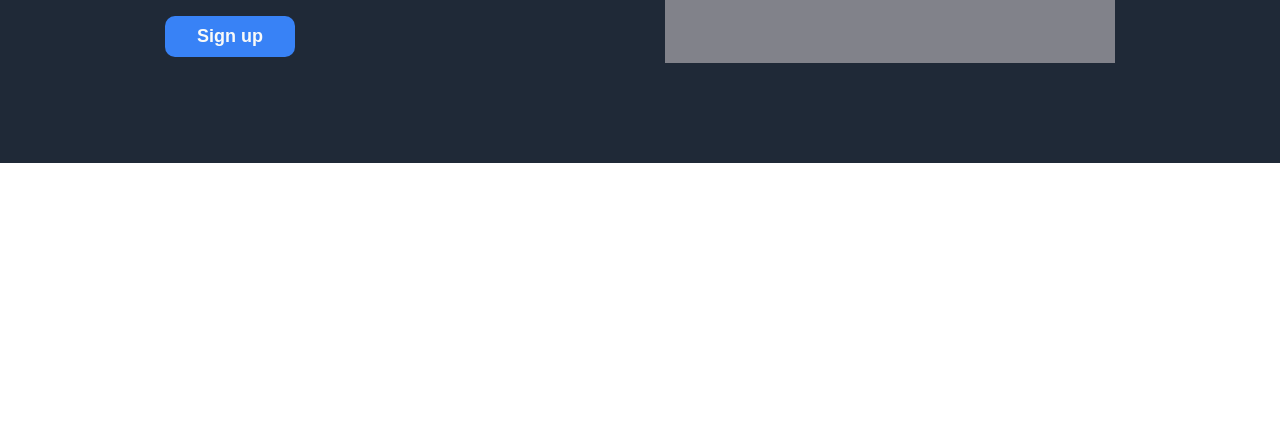
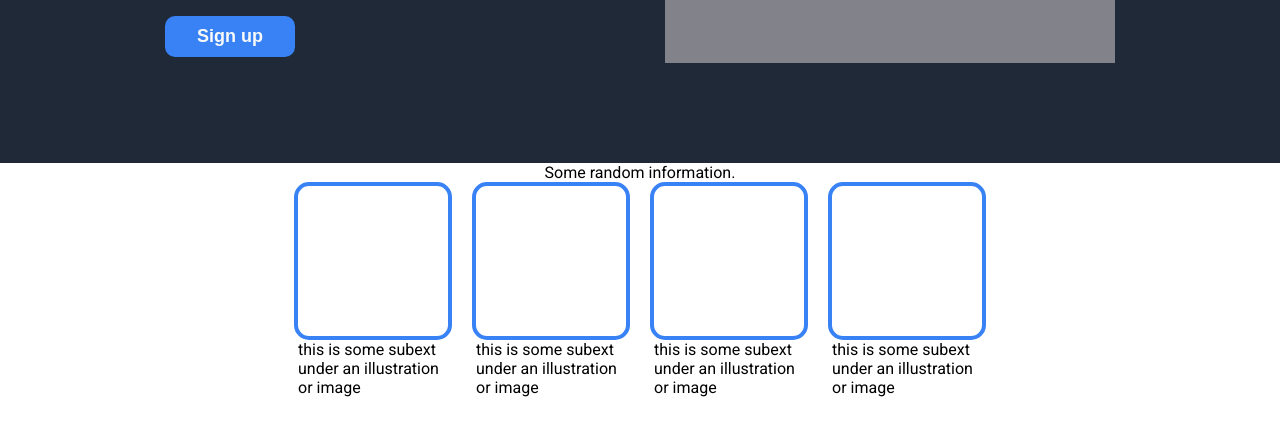
Before and after one commit to robywrote/odin-landing, a plain HTML site: page index.html in a window 1280 px wide. Shown: the part 363-798 px from the top of the page. Drawn offline with Linux system fonts and the light colour scheme.

Commit message:
add info section & style

```diff
--- a/index.html
+++ b/index.html
@@ -34,5 +34,26 @@
             </div>
             <div class="image">this is a placeholder for an image</div>
         </div>
+        <div class="info">
+            <div class="title">Some random information.</div>
+            <div class="cards">
+                <div class="card">
+                    <div class="image"></div>
+                    <div class="subtext">this is some subext under an illustration or image</div>
+                </div>
+                <div class="card">
+                    <div class="image"></div>
+                    <div class="subtext">this is some subext under an illustration or image</div>
+                </div>
+                <div class="card">
+                    <div class="image"></div>
+                    <div class="subtext">this is some subext under an illustration or image</div>
+                </div>
+                <div class="card">
+                    <div class="image"></div>
+                    <div class="subtext">this is some subext under an illustration or image</div>
+                </div>
+            </div>
+        </div>
     </body>
 </html>
--- a/style.css
+++ b/style.css
@@ -89,3 +89,35 @@ button {
     font-weight: 700;
     width: 130px;
 }
+
+.info {
+    display: flex;
+    flex-direction: column;
+    align-items: center;
+}
+
+.info > .cards {
+    flex: 1;
+    display: flex;
+    justify-content: center;
+    gap: 20px;
+}
+
+.card {
+    display: flex;
+    flex-flow: column wrap;
+    align-items: center;
+}
+
+.card > .image {
+    height: 150px;
+    width: 150px;
+    border: 4px solid #3882F6;
+    border-radius: 15px;
+}
+
+.card > .subtext {
+    height: 150px;
+    width: 150px;
+    align-self: center;
+}
```
